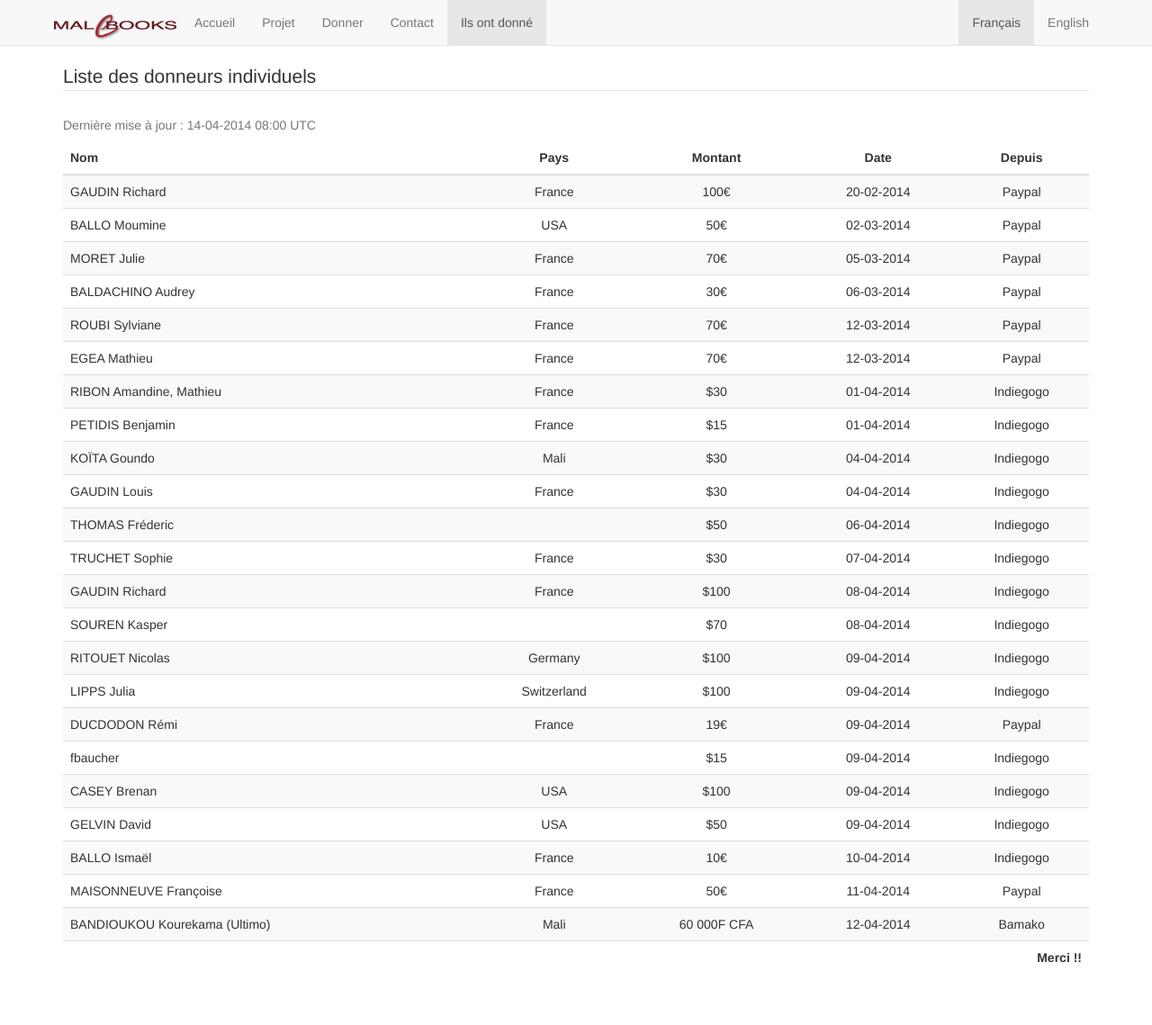
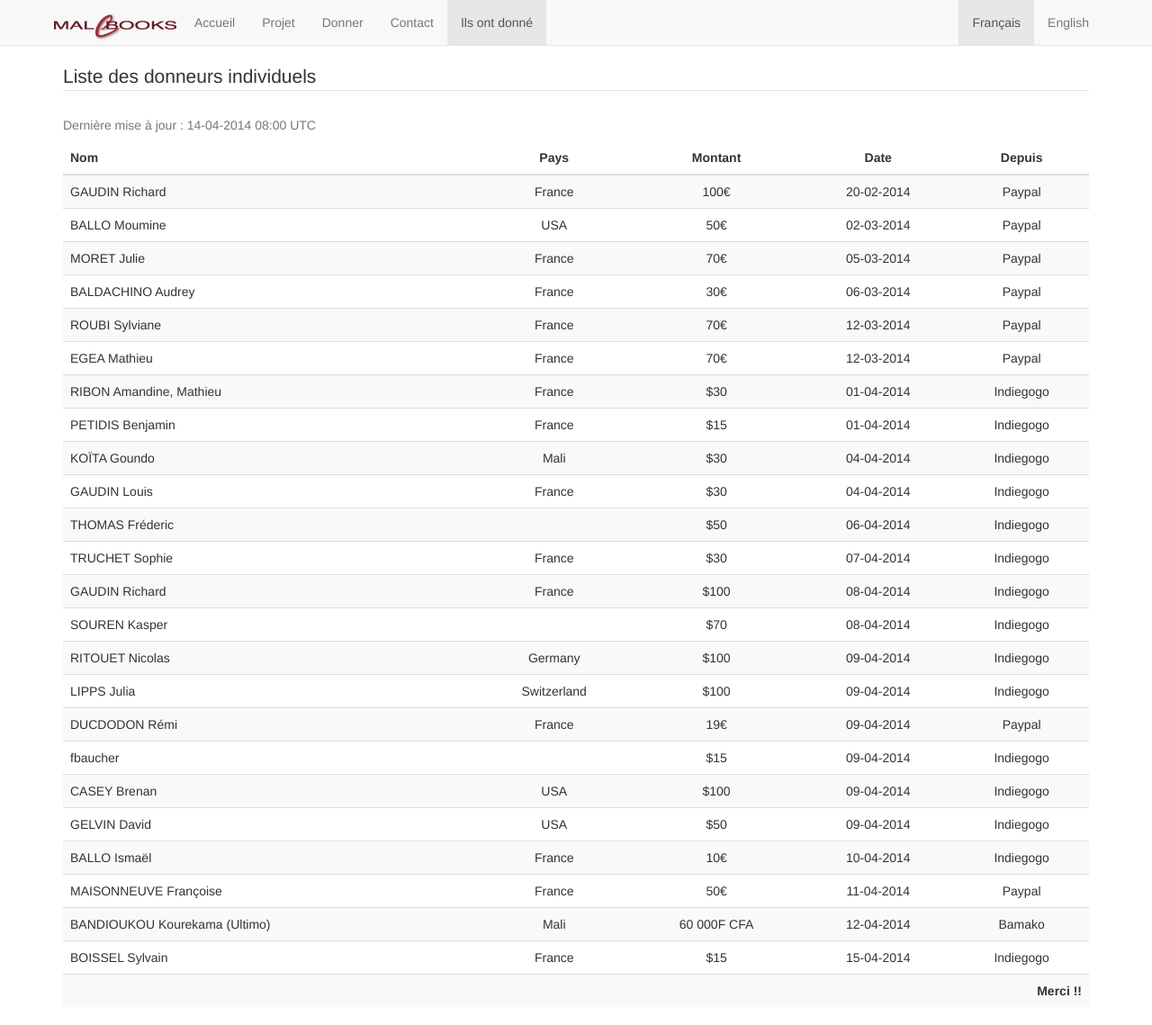
Before and after one commit to HumanESDES/malebooks, a Jekyll site: the page built from donneurs/index.md, in a window 1280 px wide and 1139 px high. Shown: the whole window at 90% size. Built offline with Jekyll 4.4.1, drawn with Linux system fonts in a browser that asks for light colours; nearby versions of some CDN libraries; Markdown is read by kramdown in place of the engine named in the settings.

Commit message:
Update donors.html

```diff
--- a/_includes/donors.html
+++ b/_includes/donors.html
@@ -28,6 +28,7 @@
         <tr><td>BALLO Ismaël</td><td>France</td><td>10€</td><td>10-04-2014</td><td>Indiegogo</td></tr>
         <tr><td>MAISONNEUVE Françoise</td><td>France</td><td>50€</td><td>11-04-2014</td><td>Paypal</td></tr>
         <tr><td>BANDIOUKOU Kourekama (Ultimo)</td><td>Mali</td><td>60 000F CFA</td><td>12-04-2014</td><td>Bamako</td></tr>
+        <tr><td>BOISSEL Sylvain</td><td>France</td><td>$15</td><td>15-04-2014</td><td>Indiegogo</td></tr>
         <tr><td colspan="5">{% if page.lang == 'en' %}Thank You !!{% else %}Merci !!{% endif %}</td></tr>
     </tbody>
 </table>
```
